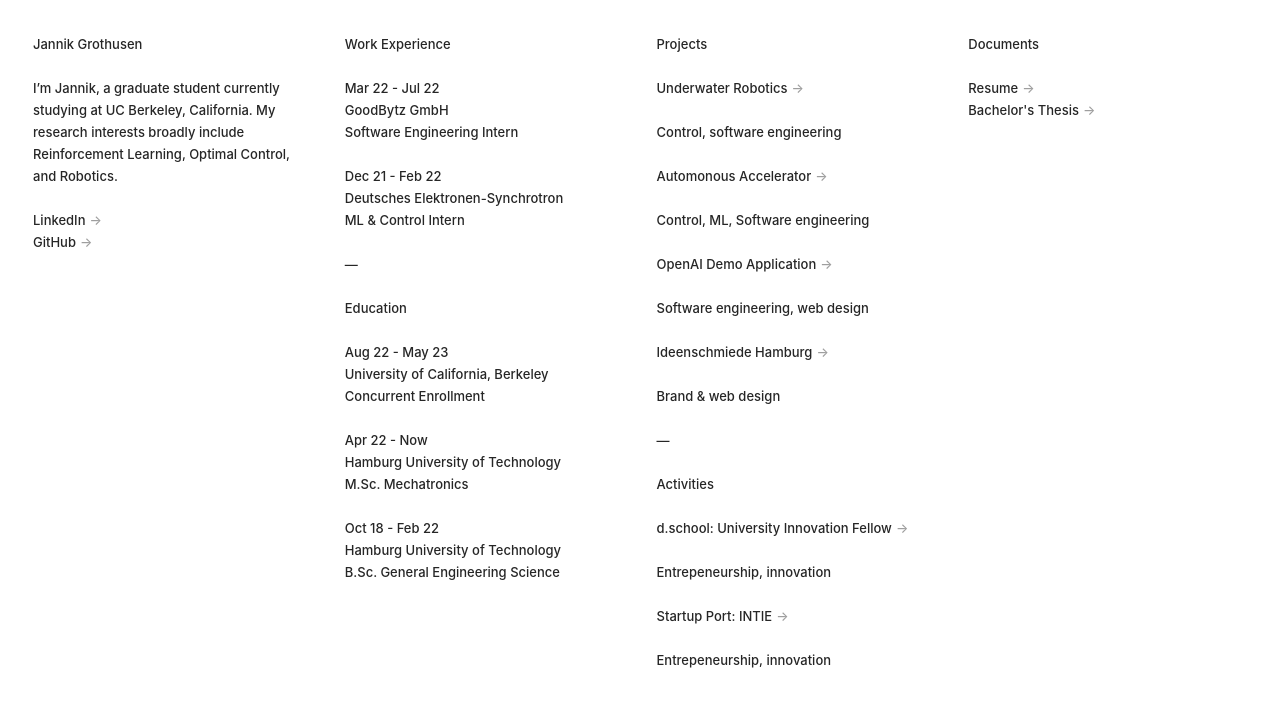
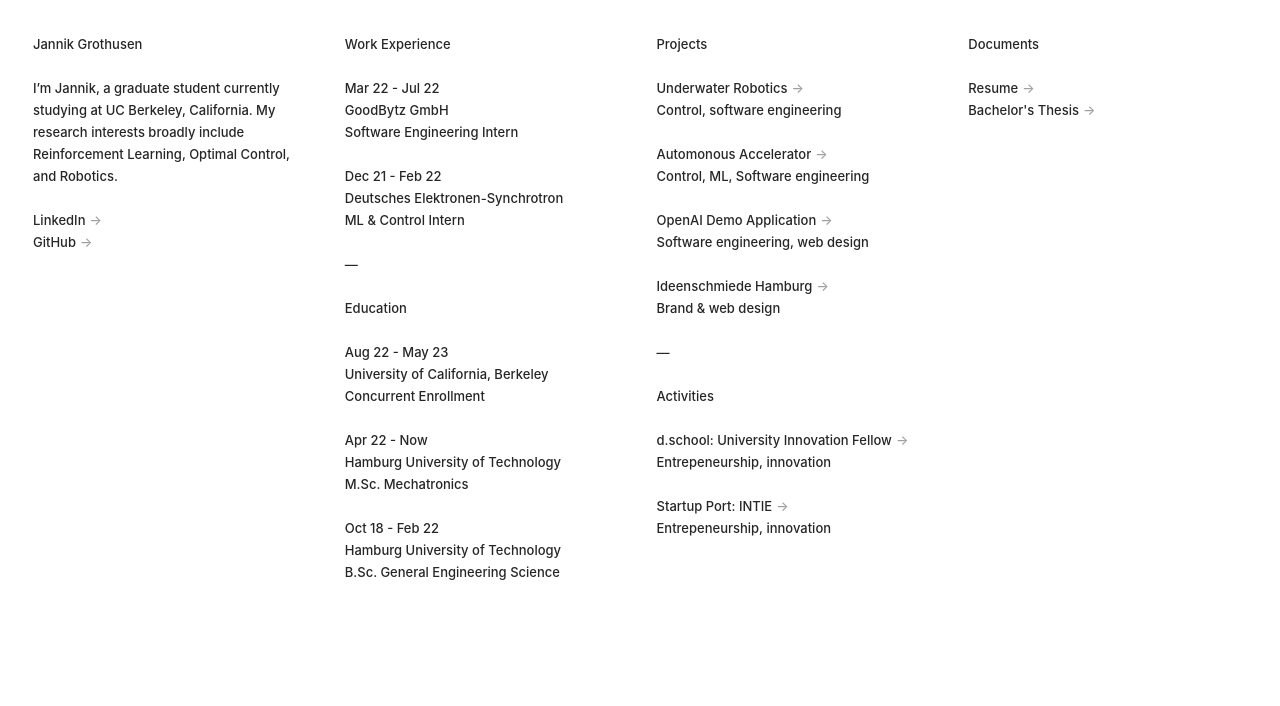
Before and after one commit to J4nn1K/grthsn, a Next.js app: page / in a window 1280 px wide. Shown: the top 706 px of the page. Built offline with nearby package versions, Linux system fonts and the light colour scheme; a web font is replaced by a local one.

Commit message:
Fix anchor highlighting

```diff
--- a/components/DescriptionLink.js
+++ b/components/DescriptionLink.js
@@ -1,12 +1,13 @@
 export default function DescriptionLink(props) {
   return (
-      <p className='text flex flex-col'>
-        <a href={props.href} target="_blank" rel="noreferrer" className="flex justify-left items-center group ">
+    <div>
+      <p className='text mb-0 flex block-inline'>
+        <a href={props.href} target="_blank" rel="noreferrer" className="flex justify-left items-center group">
           <p className='group-hover:text-[#9e9e9e] transition'>{props.name}</p>
           <p className='group-hover:rotate-[-45deg] text-[#9e9e9e] group-hover:text-[#262626] dark:group-hover:text-[#e6e6e6] ml-1 transition'> → </p>
         </a>
-        <br/>
-        {props.desc}
       </p>
+      <p class="text">{props.desc}</p>
+    </div>
   )
 }
```
